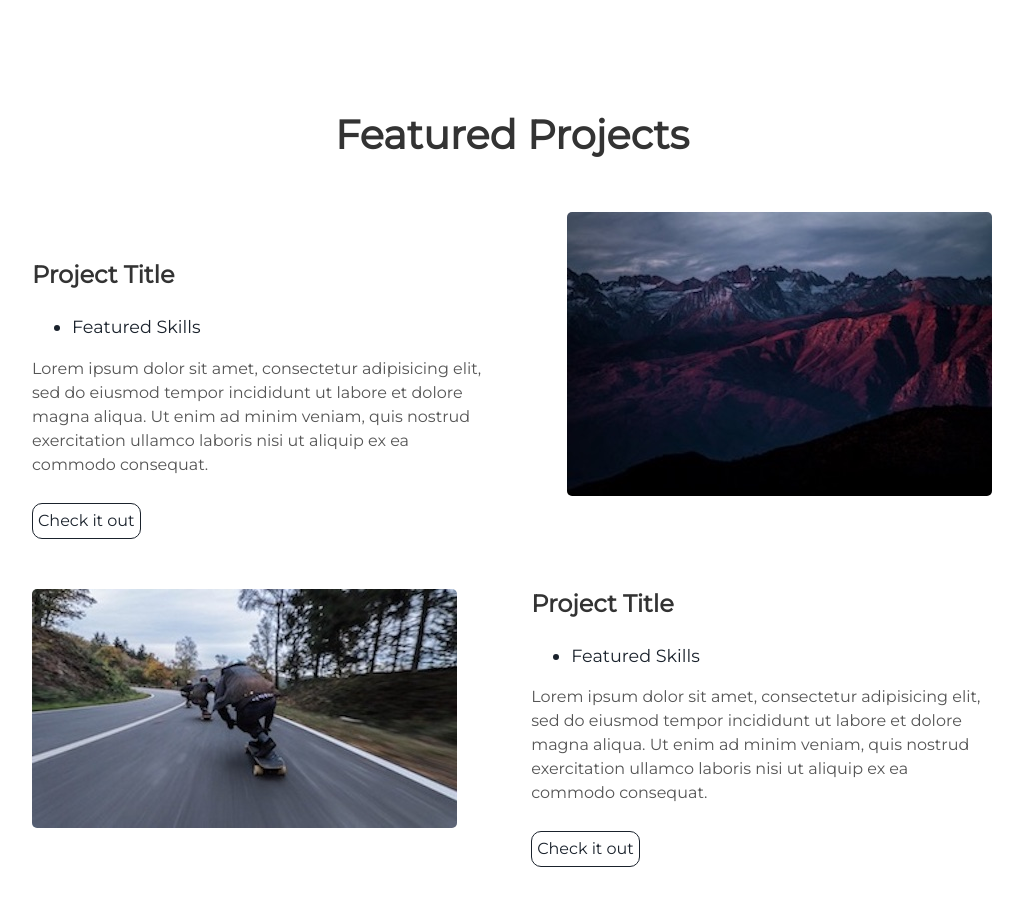
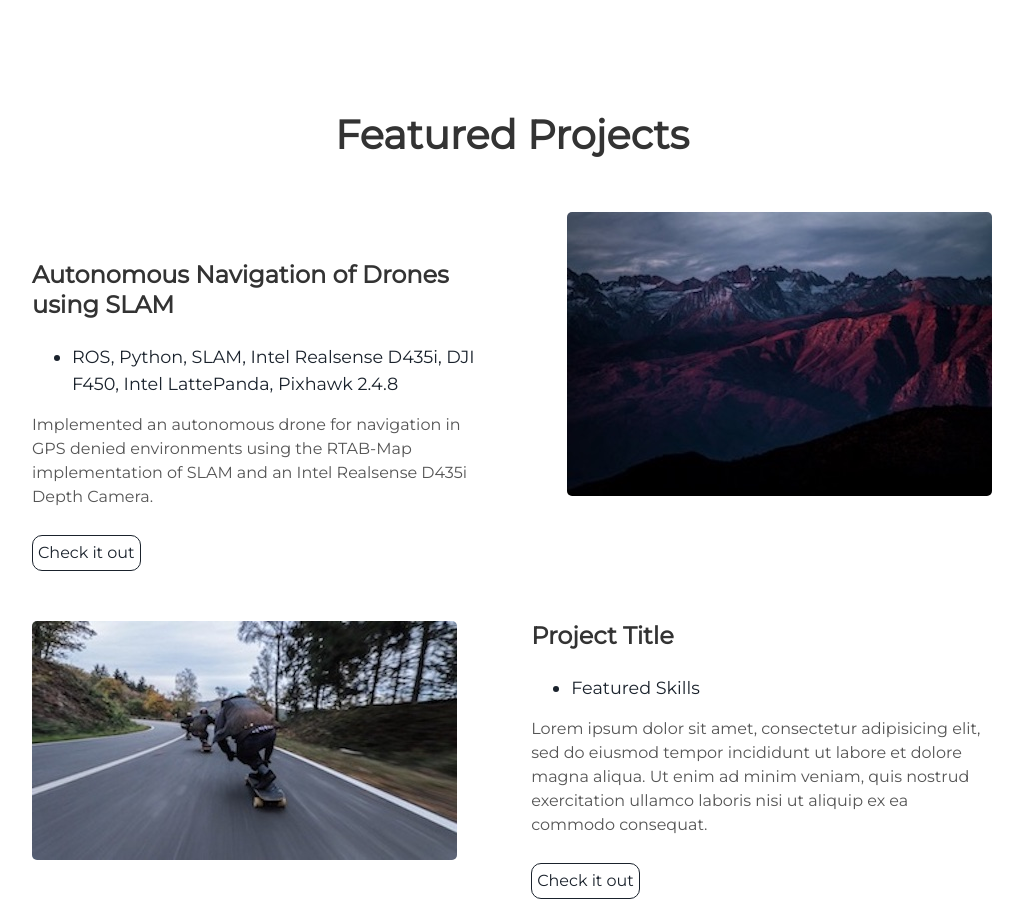
Before and after one commit to Matnay/matnay.github.io, a Jekyll site: the page built from index.html, in a window 1280 px wide and 900 px high, scrolled down 1262 px. Shown: the whole window, without its empty margins (128-1151 px from the left). Built offline with Jekyll 4.4.1, drawn with Linux system fonts in a browser that asks for light colours.

Commit message:
Update projects.html

```diff
--- a/_includes/projects.html
+++ b/_includes/projects.html
@@ -6,12 +6,12 @@
     <img alt="mountains" src="{{ "/assets/img/mountains.jpg" | prepend: site.baseurl }}" />
   </div>
   <div class="contents">
-    <h3> Project Title </h3>
+    <h3> Autonomous Navigation of Drones using SLAM</h3>
     <ul>
-      <li> Featured Skills</li>
+      <li> ROS, Python, SLAM, Intel Realsense D435i, DJI F450, Intel LattePanda, Pixhawk 2.4.8</li>
     </ul>
-    <p>Lorem ipsum dolor sit amet, consectetur adipisicing elit, sed do eiusmod tempor incididunt ut labore et dolore magna aliqua. Ut enim ad minim veniam, quis nostrud exercitation ullamco laboris nisi ut aliquip ex ea commodo consequat.</p>
-    <a class="project-link" href="#">Check it out</a>
+    <p>Implemented an autonomous drone for navigation in GPS denied environments using the RTAB-Map implementation of SLAM and an Intel Realsense D435i Depth Camera.</p>
+    <a class="project-link" href="https://github.com/Matnay/Autonomous-Drone">Check it out</a>
   </div>
 </div>
 <div class="user-projects">
```
